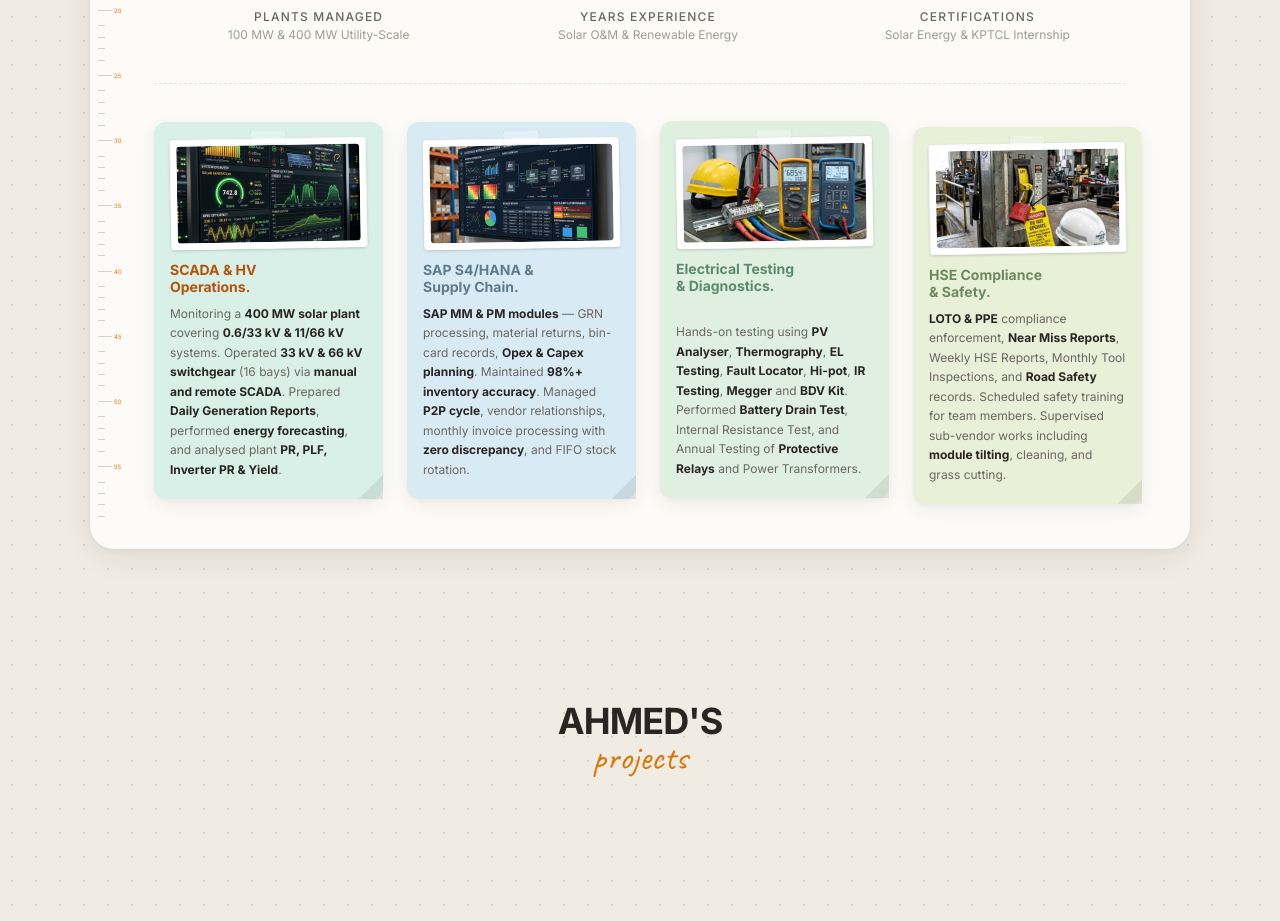
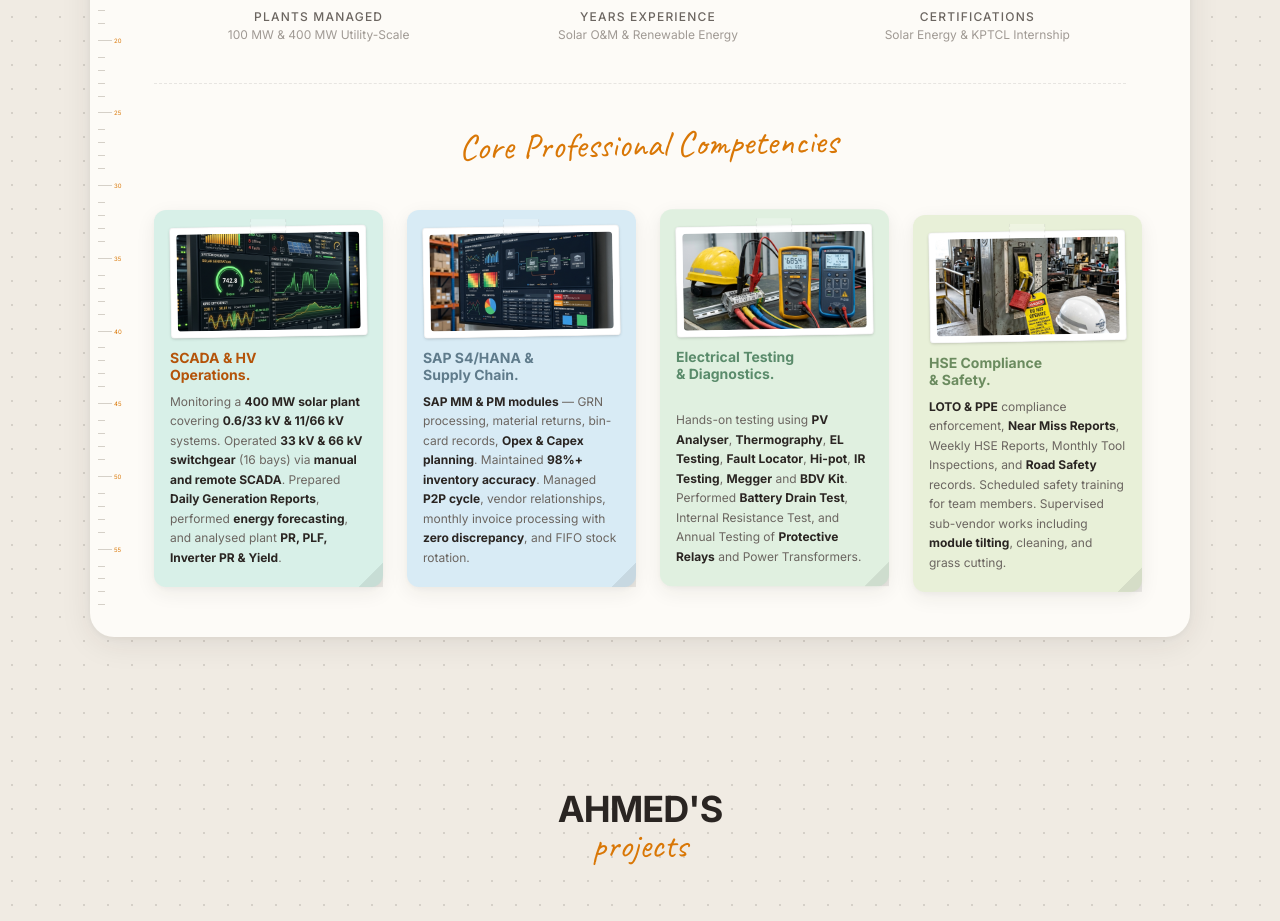
Before and after one commit to nehalnadaf-git/ahmed-makandar, a Next.js app: page / in a window 1280 px wide. Shown: the part 1267-2188 px from the top of the page. Built offline with nearby package versions, Linux system fonts and the light colour scheme.

Commit message:
style: replace competencies heading with centered cursive title Core Professional Competencies

```diff
--- a/src/sections/StatsSection.tsx
+++ b/src/sections/StatsSection.tsx
@@ -270,7 +270,15 @@
          *  BOTTOM HALF — Process Cards
          * ══════════════════════════════════════ */}
         <div className="pl-10 pr-5 pt-8 pb-8 md:px-12 md:pt-10 md:pb-12 md:ml-4">
-
+          {/* Subheading */}
+          <div className="mb-8 md:mb-12 text-center">
+            <span
+              className="text-2xl md:text-3xl lg:text-4xl inline-block -rotate-1"
+              style={{ color: '#D97706', fontFamily: "'Caveat', cursive" }}
+            >
+              Core Professional Competencies
+            </span>
+          </div>
 
           {/* Cards grid */}
           <div className="grid grid-cols-1 sm:grid-cols-2 lg:grid-cols-4 gap-3 md:gap-6">
```
